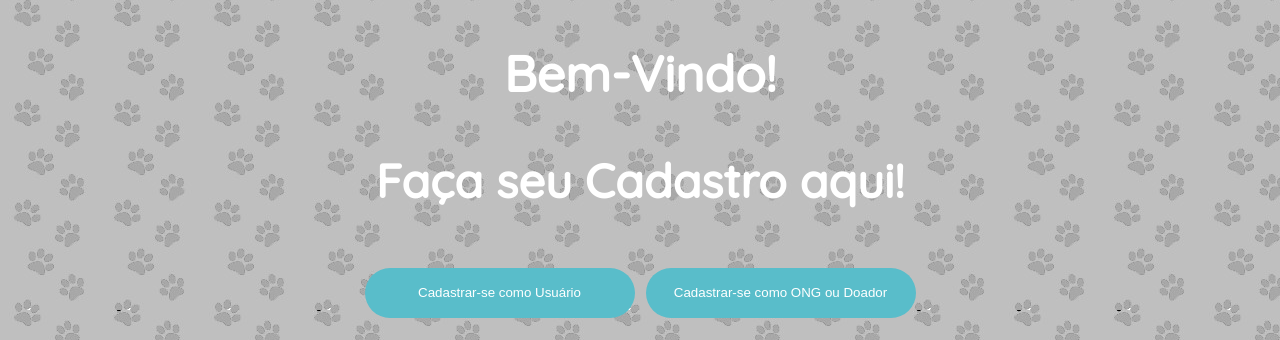
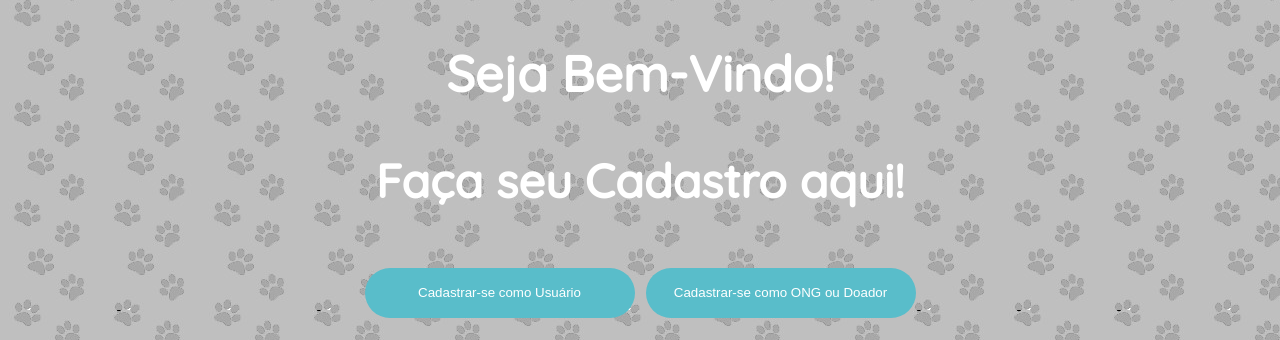
Before and after one commit to rafaellasilva/sospet, a PHP site: page / in a window 1280 px wide. Shown: the part 90-430 px from the top of the page. Run offline with PHP 8.4, Linux system fonts and the light colour scheme; some libraries are stand-ins or nearby versions.

Commit message:
alteracao seu nome cadastro e seja bem vindo home

```diff
--- a/view/Home.php
+++ b/view/Home.php
@@ -31,7 +31,7 @@
     </nav>
 
 
-    <h2> Bem-Vindo!</h2>
+    <h2> Seja Bem-Vindo!</h2>
 
     <div id="a">
         <h3>Faça seu Cadastro aqui!</h3>
--- a/view/cadastro_usuario/CadastroUsuario.php
+++ b/view/cadastro_usuario/CadastroUsuario.php
@@ -85,7 +85,7 @@
 
 		<form action="index.php?classe=UsuarioController&metodo=cadastrar" method="post">
 			<div id="nome">
-				<h2 class="nome">Nome e Sobrenome:</h2>
+				<h2 class="nome"> Seu Nome e Sobrenome:</h2>
 				<input class="primeironome" type="text" name="nome_usuario" placeholder="Nome inteiro">
 
 			</div>
```
